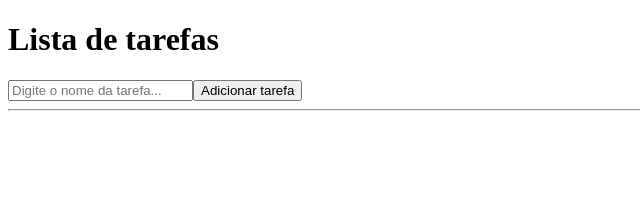
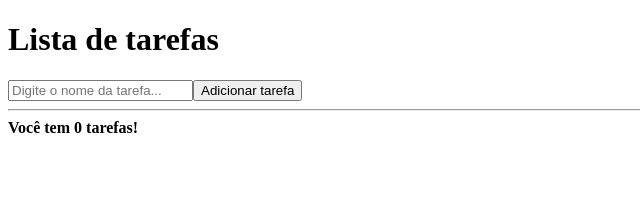
Before and after one commit to YanGraim/listas, a React (Vite) app: page / in a window 1280 px wide. Shown: the top 209 px of the page, without its empty margins (0-640 px from the left). Built offline with nearby package versions, Linux system fonts and the light colour scheme.

Commit message:
utiliza useMemo, renderiza somente quando a lista mudar evitando a perca de performance

```diff
--- a/src/App.tsx
+++ b/src/App.tsx
@@ -1,4 +1,4 @@
-import { useState, useEffect, useRef } from 'react'
+import { useState, useEffect, useRef, useMemo } from 'react'
 
 function App() {
   const inputRef = useRef<HTMLInputElement>(null);
@@ -75,6 +75,10 @@ function App() {
     })
   }
 
+  const totalTarefas = useMemo(() => {
+    return tasks.length
+  }, [tasks])
+
 
   return (
     <div>
@@ -92,6 +96,9 @@ function App() {
       </button>
 
       <hr />
+
+      <strong>Você tem {totalTarefas} tarefas!</strong> <br /> <br />
+
       {tasks.map((item) => (
         <section key={item}>
           <span>{item}</span>
```
